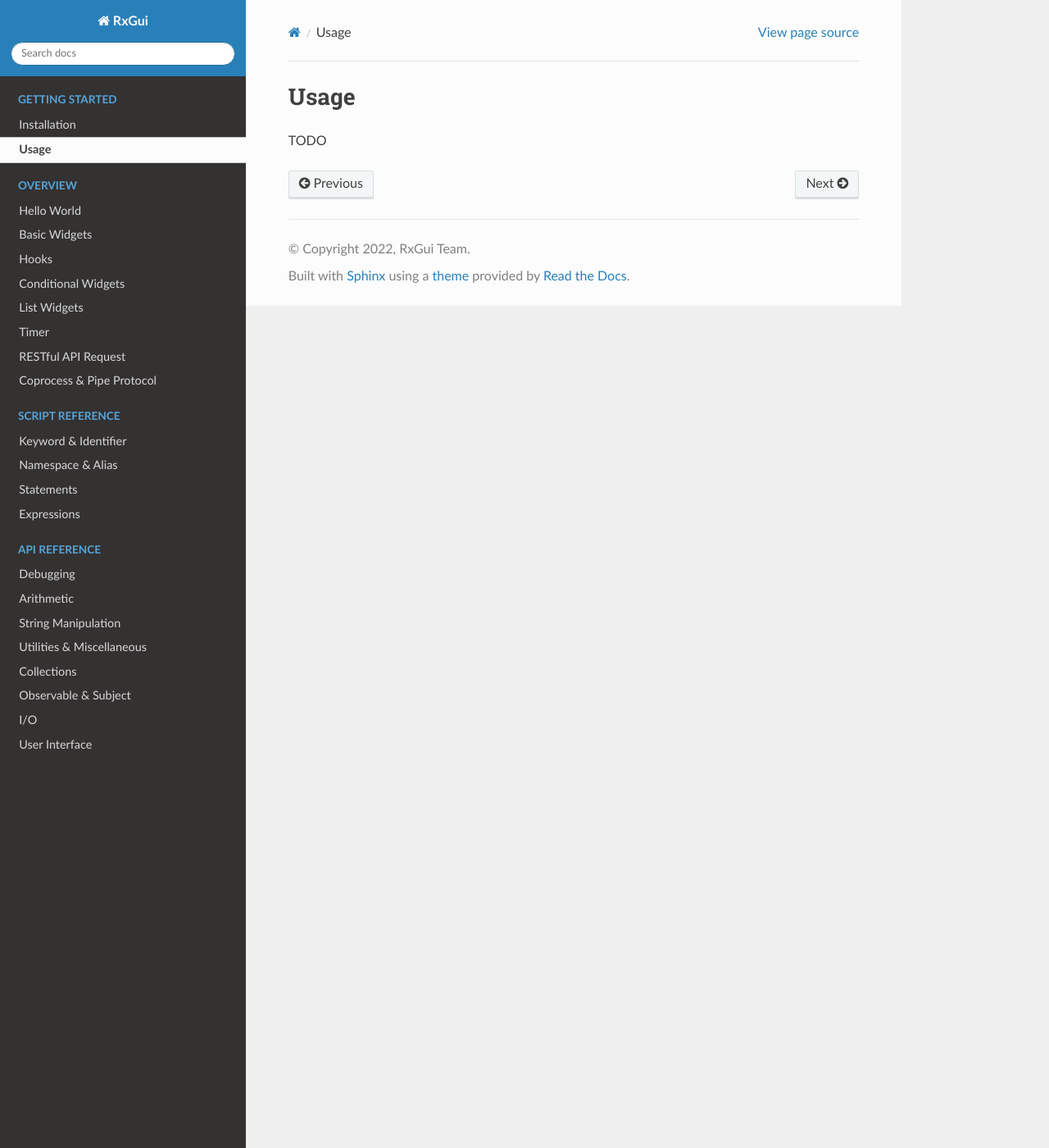
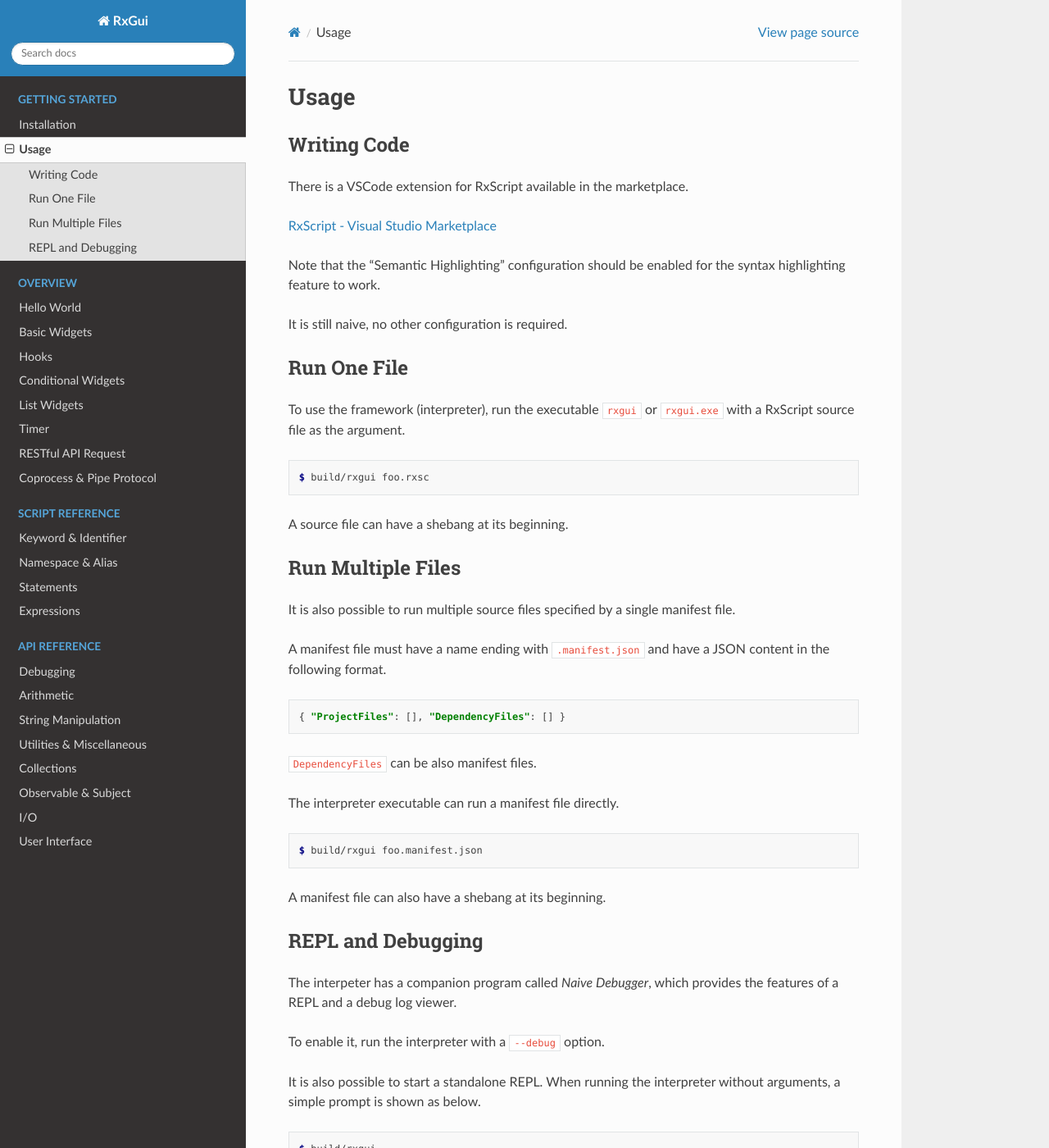
Before and after one commit to maze1024x/RxGui, a Sphinx documentation site: the page built from docs/source/start/use.rst, in a window 1280 px wide and 1400 px high. Shown: the whole window at 82% size. Built offline with Sphinx 7.4.7 and the Read the Docs theme 2.0.0, drawn with Linux system fonts in a browser that asks for light colours; some of the changed text lies outside the part shown.

Commit message:
docs: use

```diff
--- a/docs/source/start/use.rst
+++ b/docs/source/start/use.rst
@@ -1,4 +1,71 @@
 Usage
 +++++
 
-TODO
+Writing Code
+============
+
+There is a VSCode extension for RxScript available in the marketplace.
+
+`RxScript - Visual Studio Marketplace
+<https://marketplace.visualstudio.com/items?itemName=rxgui.rxscript>`_
+
+Note that the "Semantic Highlighting" configuration should be enabled
+for the syntax highlighting feature to work.
+
+It is still naive, no other configuration is required.
+
+Run One File
+============
+
+To use the framework (interpreter),
+run the executable ``rxgui`` or ``rxgui.exe``
+with a RxScript source file as the argument.
+
+.. code-block:: console
+
+        $ build/rxgui foo.rxsc
+
+A source file can have a shebang at its beginning.
+
+Run Multiple Files
+==================
+
+It is also possible to run multiple source files
+specified by a single manifest file.
+
+A manifest file must have a name ending with ``.manifest.json``
+and have a JSON content in the following format.
+
+.. code-block:: json
+
+    { "ProjectFiles": [], "DependencyFiles": [] }
+
+``DependencyFiles`` can be also manifest files.
+
+The interpreter executable can run a manifest file directly.
+
+.. code-block:: console
+
+        $ build/rxgui foo.manifest.json
+
+A manifest file can also have a shebang at its beginning.
+
+REPL and Debugging
+==================
+
+The interpeter has a companion program called *Naive Debugger*,
+which provides the features of a REPL and a debug log viewer.
+
+To enable it, run the interpreter with a ``--debug`` option.
+
+It is also possible to start a standalone REPL.
+When running the interpreter without arguments,
+a simple prompt is shown as below.
+
+.. code-block:: console
+
+    $ build/rxgui
+    Input a source file path or press Enter to start REPL:
+
+A standalone REPL will pop up
+after the Enter(Return) key is pressed without any input.
```
